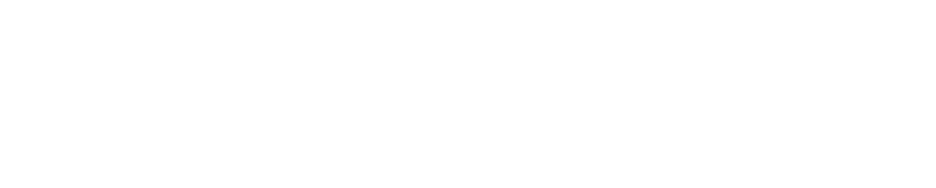
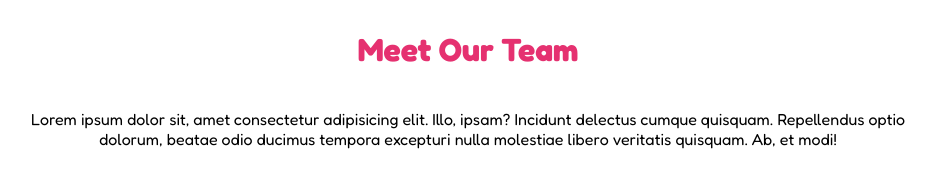
Before and after one commit to martinapiglio/html-css-float-cards, a plain HTML site: page index.html in a window 1280 px wide. Shown: the whole page, without its empty margins (172-1108 px from the left). Drawn offline with Linux system fonts and the light colour scheme.

Commit message:
header and first paragraph styling

```diff
--- a/css/style.css
+++ b/css/style.css
@@ -7,3 +7,15 @@
 body {
     font-family: 'Fredoka', sans-serif;
 }
+
+.container{
+    max-width: 900px;
+    margin: 0 auto;
+    padding-top: 30px;
+    text-align: center;
+}
+
+h1 {
+    padding-bottom: 40px;
+    color: #e53170;
+}
--- a/index.html
+++ b/index.html
@@ -10,12 +10,24 @@
     <!-- Google font -->
     <link rel="preconnect" href="https://fonts.googleapis.com">
     <link rel="preconnect" href="https://fonts.gstatic.com" crossorigin>
-    <link href="https://fonts.googleapis.com/css2?family=Fredoka:wght@400;600&display=swap" rel="stylesheet">
-
+    <link href="https://fonts.googleapis.com/css2?family=Fredoka:wght@400;700&display=swap" rel="stylesheet">
 </head>
 
 <body>
+    <div class="container">
 
+        <header>
+            <h1>Meet Our Team</h1>
+        </header>
+
+        <main>
+
+            <p>Lorem ipsum dolor sit, amet consectetur adipisicing elit. Illo, ipsam? Incidunt delectus cumque quisquam. Repellendus optio dolorum, beatae odio ducimus tempora excepturi nulla molestiae libero veritatis quisquam. Ab, et modi!</p>
+            <div></div>
+            <div></div>
+
+        </main>
+    </div>
 </body>
 
 </html>
```
